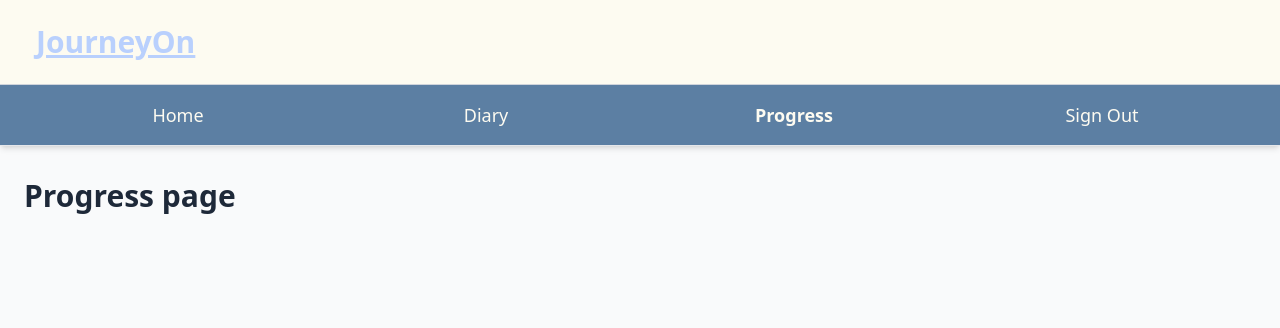
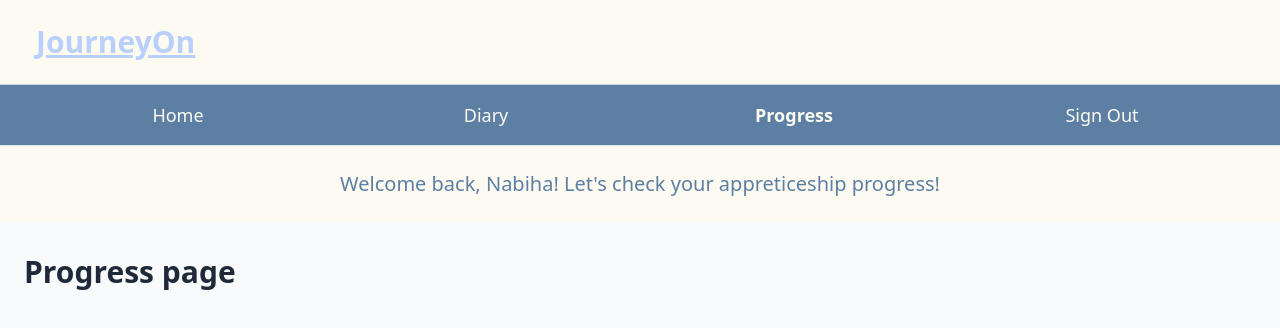
Before and after one commit to shaquillekiragu/journeyon-frontend, a React (Vite) app: page /progress in a window 1280 px wide. Shown: the top 328 px of the page. Built offline with nearby package versions, Linux system fonts and the light colour scheme.

Commit message:
hello user component UI

```diff
--- /dev/null
+++ b/src/components/SubHeader.tsx
@@ -0,0 +1,15 @@
+interface SubHeaderProps {
+  text: string;
+}
+
+const SubHeader = ({ text }: SubHeaderProps) => {
+  return (
+    <section className="w-full px-9 py-6 text-center" style={{ backgroundColor: '#fdfbf1' }}>
+      <p className="text-xl font-medium" style={{ color: '#5c7fa3' }}>
+        Welcome back, Nabiha! {text}
+      </p>
+    </section>
+  );
+};
+
+export default SubHeader;
--- a/src/pages/DiaryPage.tsx
+++ b/src/pages/DiaryPage.tsx
@@ -1,12 +1,14 @@
 import React from "react";
 import Header from "../components/Header";
 import Navbar from "../components/Navbar";
+import SubHeader from "../components/SubHeader";
 
 export default function DiaryPage(): React.ReactElement {
   return (
     <div className="min-h-screen bg-gray-50">
       <Header />
       <Navbar />
+      <SubHeader text="Let's record your thoughts and experiences!" />
       <main className="container mx-auto px-6 py-8">
         <h1 className="text-3xl font-bold text-gray-800">Diary page</h1>
       </main>
--- a/src/pages/Homepage.tsx
+++ b/src/pages/Homepage.tsx
@@ -1,12 +1,14 @@
 import React from "react";
 import Header from "../components/Header";
 import Navbar from "../components/Navbar";
+import SubHeader from "../components/SubHeader";
 
 export default function Homepage(): React.ReactElement {
   return (
     <div className="min-h-screen bg-gray-50">
       <Header />
       <Navbar />
+      <SubHeader text=" =) Read your motivational Quote of the Day!" />
       <main className="container mx-auto px-6 py-8">
         <h1 className="text-3xl font-bold text-gray-800">Home page</h1>
       </main>
--- a/src/pages/ProgressPage.tsx
+++ b/src/pages/ProgressPage.tsx
@@ -1,12 +1,14 @@
 import React from "react";
 import Header from "../components/Header";
 import Navbar from "../components/Navbar";
+import SubHeader from "../components/SubHeader";
 
 export default function ProgressPage(): React.ReactElement {
   return (
     <div className="min-h-screen bg-gray-50">
       <Header />
       <Navbar />
+      <SubHeader text="Let's check your appreticeship progress!" />
       <main className="container mx-auto px-6 py-8">
         <h1 className="text-3xl font-bold text-gray-800">Progress page</h1>
       </main>
```
